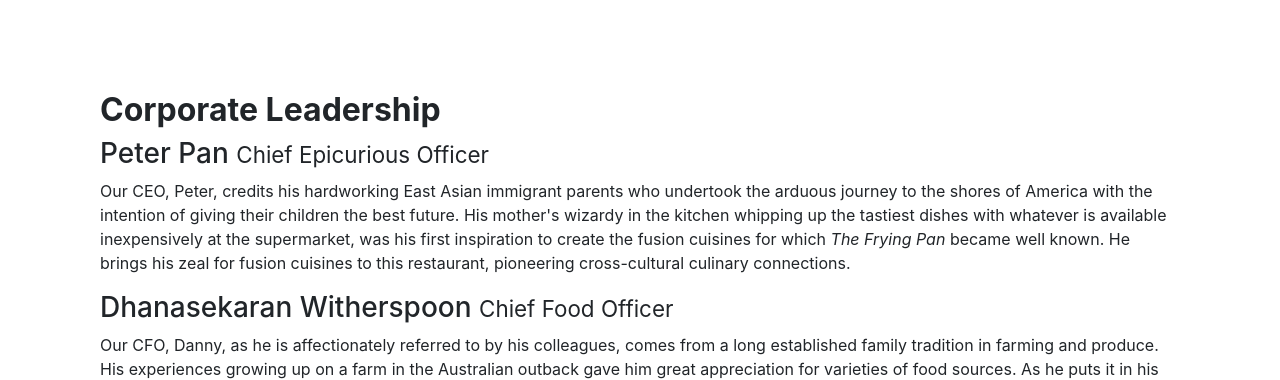
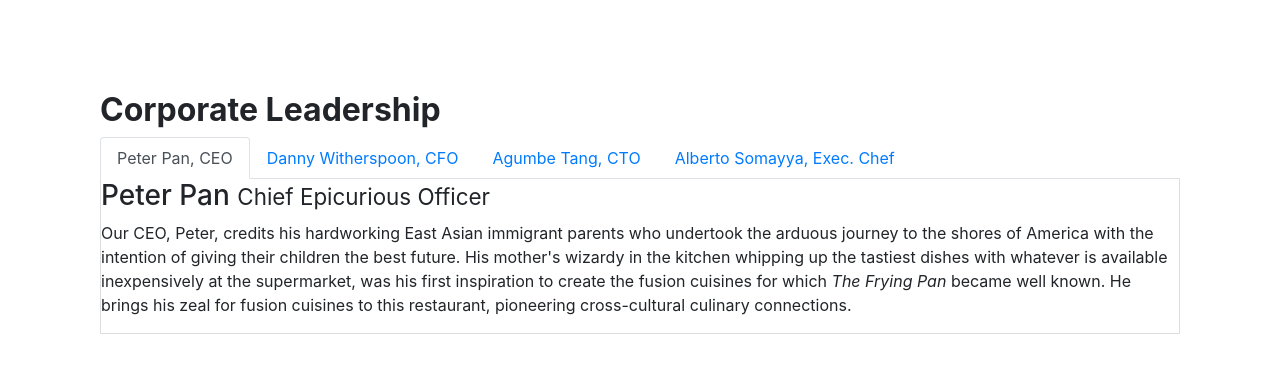
Before and after one commit to np0805/bootstrap-exercise, a website: page aboutus.html in a window 1280 px wide. Shown: the part 880-1260 px from the top of the page. Drawn offline with nearby package versions, Linux system fonts and the light colour scheme.

Commit message:
add tabs in aboutus.html

```diff
--- a/aboutus.html
+++ b/aboutus.html
@@ -102,14 +102,44 @@
         <div class="row row-content align-self-center">
             <div class="col-12">
                 <h2><b>Corporate Leadership</b></h2>
+
+                <ul class="nav nav-tabs">
+                    <li class="nav-item">
+                      <a class="nav-link active" href="#peter"
+                        role="tab" data-toggle="tab">Peter Pan, CEO</a>
+                    </li>
+                    <li class="nav-item">
+                      <a class="nav-link" href="#danny" role="tab"
+                        data-toggle="tab">Danny Witherspoon, CFO</a>
+                    </li>
+                    <li class="nav-item">
+                      <a class="nav-link" href="#agumbe"role="tab"
+                        data-toggle="tab">Agumbe Tang, CTO</a>
+                    </li>
+                    <li class="nav-item">
+                      <a class="nav-link" href="#alberto" role="tab"
+                        data-toggle="tab">Alberto Somayya, Exec. Chef</a>
+                    </li>
+                </ul>
+
+                <div class="tab-content">
+                    <div role="tabpanel" class="tab-pane fade show active" id="peter">
                         <h3>Peter Pan <small>Chief Epicurious Officer</small></h3>
                         <p class="d-none d-sm-block">Our CEO, Peter, credits his hardworking East Asian immigrant parents who undertook the arduous journey to the shores of America with the intention of giving their children the best future. His mother's wizardy in the kitchen whipping up the tastiest dishes with whatever is available inexpensively at the supermarket, was his first inspiration to create the fusion cuisines for which <em>The Frying Pan</em> became well known. He brings his zeal for fusion cuisines to this restaurant, pioneering cross-cultural culinary connections.</p>
+                    </div>
+                    <div role="tabpanel" class="tab-pane fade" id="danny">
                         <h3>Dhanasekaran Witherspoon <small>Chief Food Officer</small></h3>
                         <p class="d-none d-sm-block">Our CFO, Danny, as he is affectionately referred to by his colleagues, comes from a long established family tradition in farming and produce. His experiences growing up on a farm in the Australian outback gave him great appreciation for varieties of food sources. As he puts it in his own words, <em>Everything that runs, wins, and everything that stays, pays!</em></p class="d-none d-sm-block">
+                    </div>
+                    <div role="tabpanel" class="tab-pane fade" id="agumbe">
                         <h3>Agumbe Tang <small>Chief Taste Officer</small></h3>
                         <p class="d-none d-sm-block">Blessed with the most discerning gustatory sense, Agumbe, our CTO, personally ensures that every dish that we serve meets his exacting tastes. Our chefs dread the tongue lashing that ensues if their dish does not meet his exacting standards. He lives by his motto, <em>You click only if you survive my lick.</em></p>
+                    </div>
+                    <div role="tabpanel" class="tab-pane fade" id="alberto">
                         <h3>Alberto Somayya <small>Executive Chef</small></h3>
                         <p class="d-none d-sm-block">Award winning three-star Michelin chef with wide International experience having worked closely with whos-who in the culinary world, he specializes in creating mouthwatering Indo-Italian fusion experiences. He says, <em>Put together the cuisines from the two craziest cultures, and you get a winning hit! Amma Mia!</em></p>
+                    </div>
+                </div>
             </div>
        </div>
        <div class="row row-content">
--- a/css/style.css
+++ b/css/style.css
@@ -37,3 +37,9 @@
 .navbar-dark {
     background-color: #512da8;
 }
+
+.tab-content {
+    border-left: 1px solid #dddddd;
+    border-right: 1px solid #dddddd;
+    border-bottom: 1px solid #dddddd;
+}
```
Lines whose indentation alone changed are shown as unchanged.
